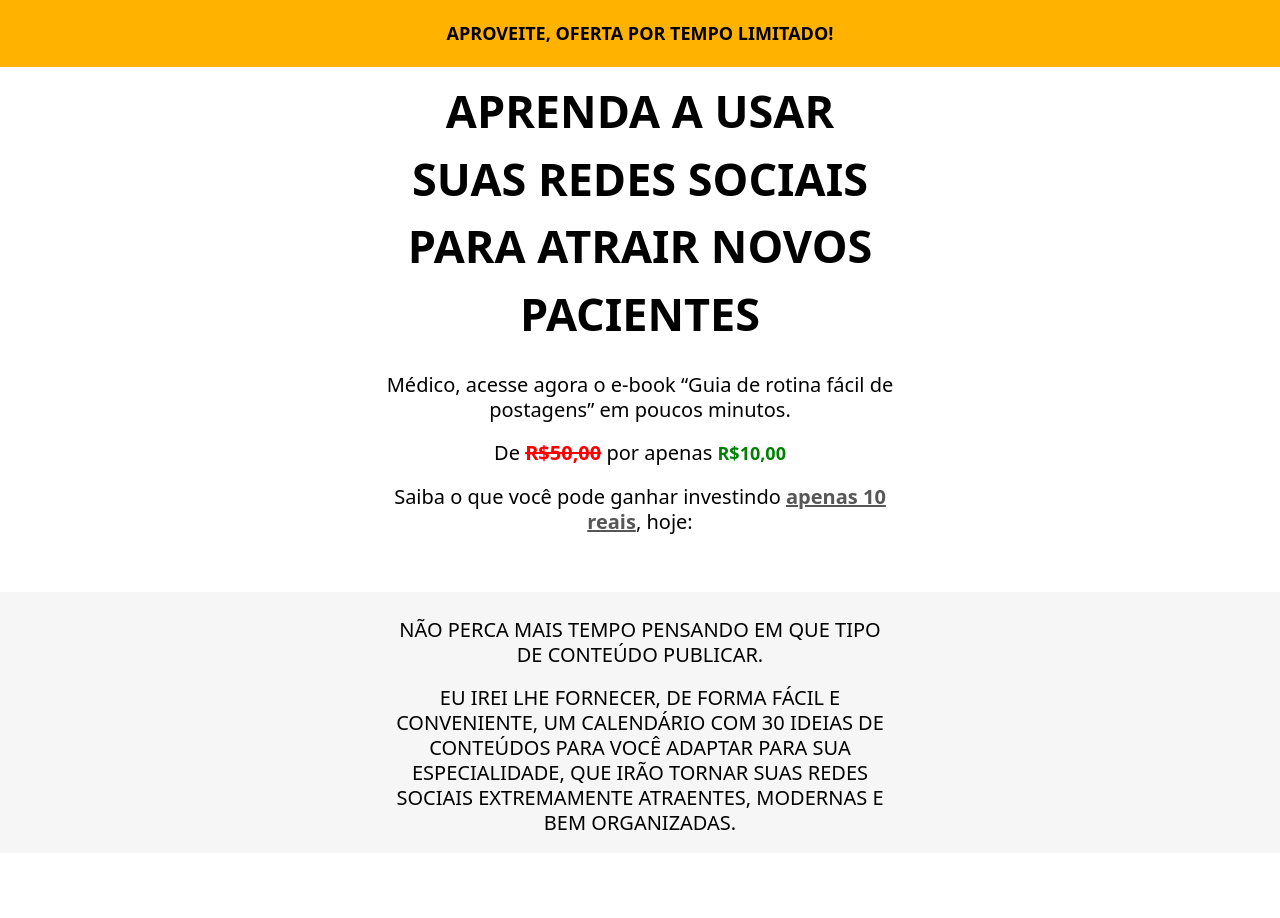
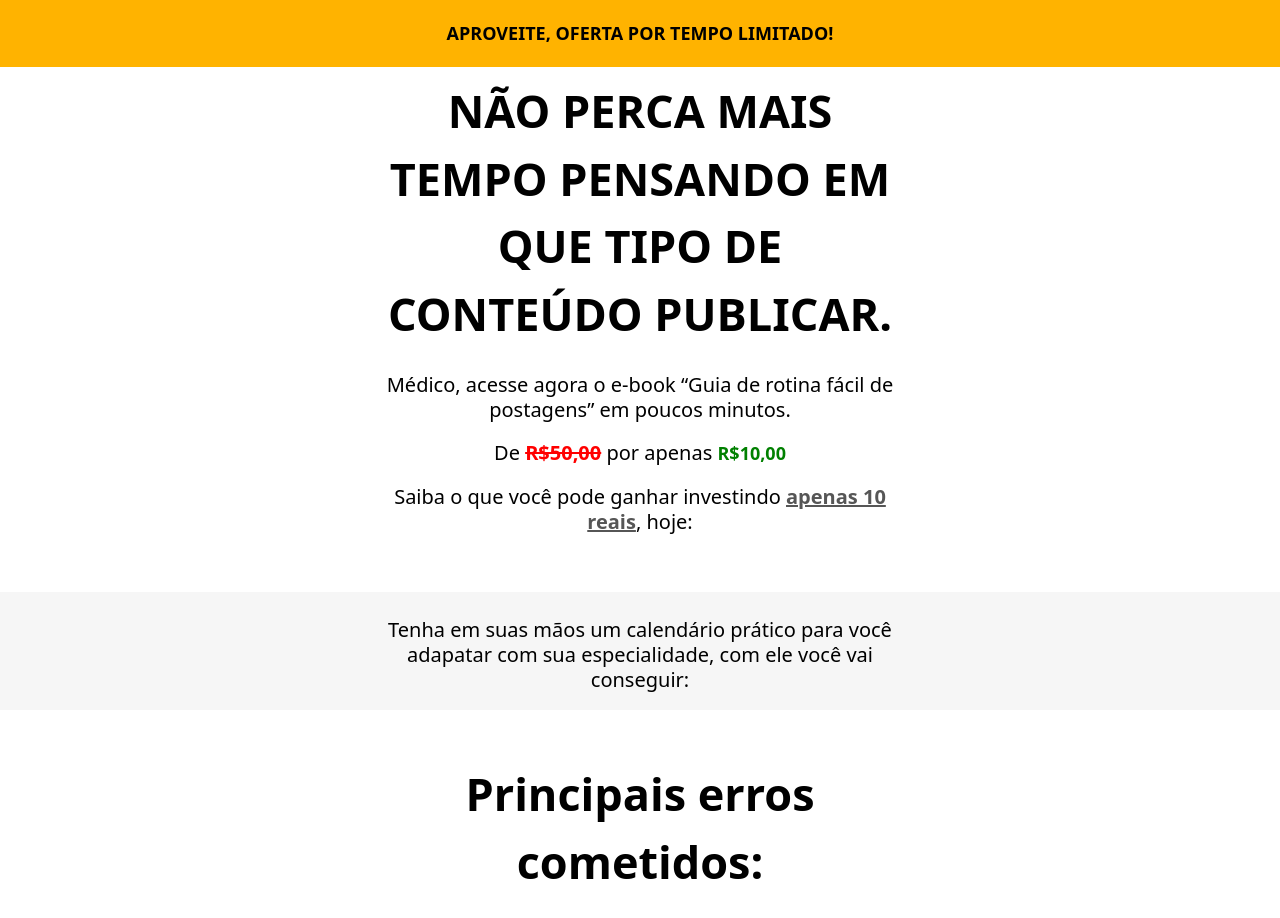
Before and after one commit to pedropatriota/landpage-produtodigital, a React (Create React App) app: page / in a window 1280 px wide. Shown: the top 918 px of the page. Built offline with nearby package versions, Linux system fonts and the light colour scheme.

Commit message:
Update index.tsx

```diff
--- a/src/components/template/index.tsx
+++ b/src/components/template/index.tsx
@@ -41,15 +41,9 @@ const Underline = styled.span`
 export const Template = () => {
   const description = useMemo(() => {
     return (
-      <>
         <p>
-         NÃO PERCA MAIS TEMPO PENSANDO EM QUE TIPO DE CONTEÚDO PUBLICAR.
+        Tenha em suas mãos um calendário prático para você adapatar com sua especialidade, com ele você vai conseguir:
         </p>
-         <p>
-            EU IREI LHE FORNECER, DE FORMA FÁCIL E CONVENIENTE, UM CALENDÁRIO COM 30 IDEIAS DE CONTEÚDOS PARA VOCÊ ADAPTAR PARA SUA ESPECIALIDADE,
-            QUE IRÃO TORNAR SUAS REDES SOCIAIS EXTREMAMENTE ATRAENTES, MODERNAS E BEM ORGANIZADAS.
-          </p>
-       </>
     );
   }, []);
 
@@ -108,7 +102,7 @@ export const Template = () => {
       <HeaderMessage
         hasLink={false}
         position="unset"
-        title="APRENDA A USAR SUAS REDES SOCIAIS PARA ATRAIR NOVOS PACIENTES"
+        title="NÃO PERCA MAIS TEMPO PENSANDO EM QUE TIPO DE CONTEÚDO PUBLICAR."
         description={descriptionHeader}
       />
       <Spacer margin="20px 0" />
```
